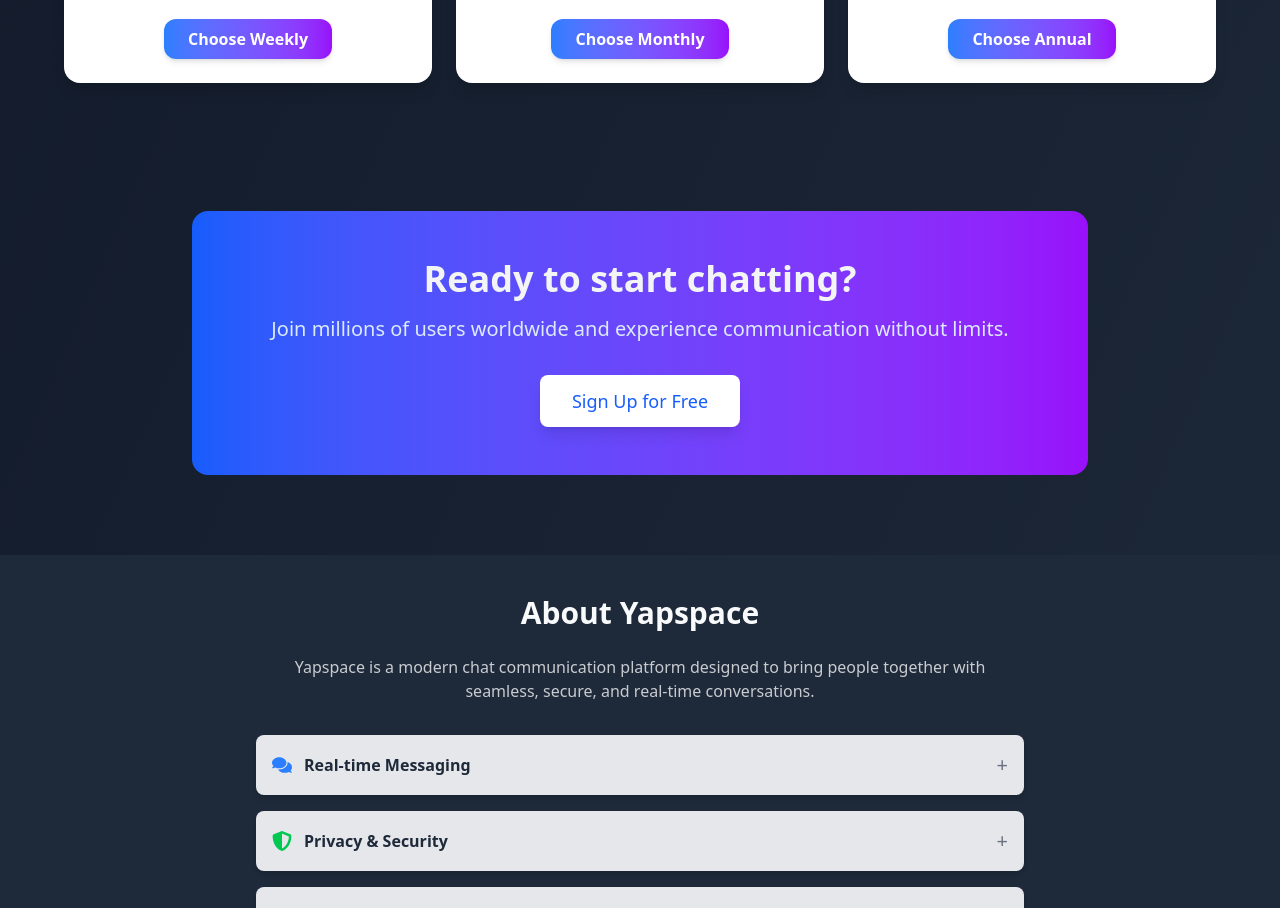
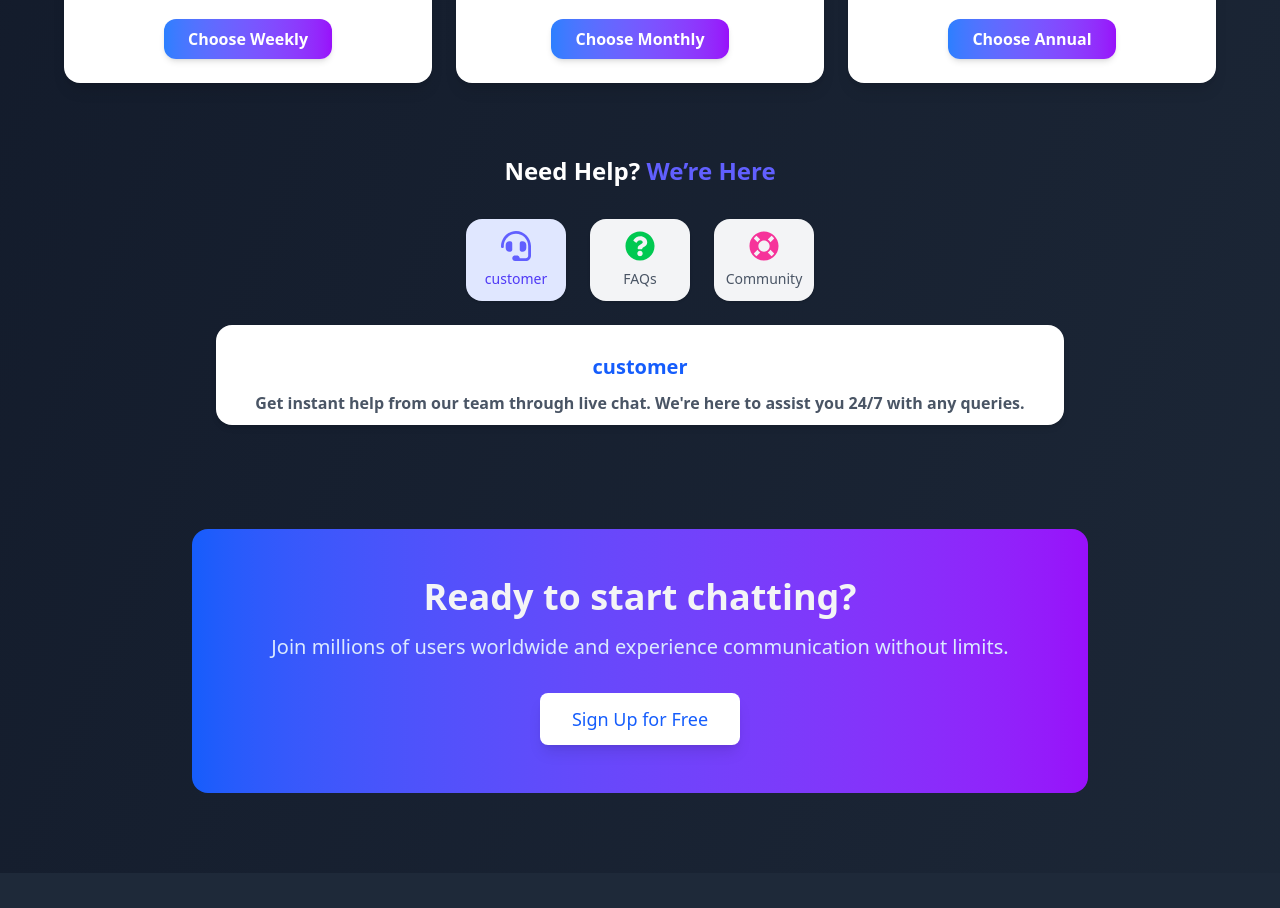
Before and after one commit to bigyandulal2/chatApp, a React (Vite) app in the folder frontend/: page / in a window 1280 px wide. Shown: the part 1523-2431 px from the top of the page. Built offline with nearby package versions, Linux system fonts and the light colour scheme; no server answers.

Commit message:
updating the room expired

```diff
--- a/frontend/src/css/ChatMessageLayout.css
+++ b/frontend/src/css/ChatMessageLayout.css
@@ -1 +1,21 @@
-/* screen component here design */
+/* chat sidebar header */
+
+/* #chatsidebar-header:hover::after{
+   content: "chat";
+
+} */
+
+#chatsidebar-chat:hover::after{
+   content: "chat";
+   height: 20px;
+   width: 40px;
+   background-color: white;
+
+}
+
+#chatsidebar-people{
+
+}
+#chatsidebar-setting{
+
+}
--- a/frontend/src/pages/Home.jsx
+++ b/frontend/src/pages/Home.jsx
@@ -6,6 +6,7 @@ import CTA from "../section/home/CTA";
 import Footer from "../section/home/Footer";
 import Pricing from "../section/home/Pricing";
 import About from "../section/home/About";
+import Support from "../section/home/Support";
 export default function Home() {
   const [scrolled, setScrolled] = useState(false);
 
@@ -29,6 +30,7 @@ export default function Home() {
       <Hero />
       <Features />
       <Pricing />
+      <Support/>
       <CTA />
       <About />
       <Footer />
--- a/frontend/src/section/chatmessagelayout/ChatSidebar.jsx
+++ b/frontend/src/section/chatmessagelayout/ChatSidebar.jsx
@@ -47,10 +47,10 @@ export default function ChatRoom() {
     <div className={` ${isExpanded ? " col-span-12 md:col-span-1":"col-span-12 md:col-span-3"}  bg-gray-900 md:h-auto flex  text-white`}>
       <section className="flex-1 flex flex-col h-auto md:h-screen">
         {/* Tabs */}
-        <div className={`flex ${isExpanded && "md:flex-col h-full items-center justify-center "}  items-center border-b border-gray-700 bg-gray-800 text-sm md:text-base justify-evenly w-full`}>
-          <button className={` ${isExpanded && "items-center"}flex-1 py-3  hover:text-blue-400  ${selected==="chat" ? "border-b-2 border-blue-400 text-blue-600":"text-gray-400"} font-semibold flex`} onClick={handleChat}><IoChatboxEllipses size={30}/></button>
-          <button className={`${isExpanded && "items-center"}flex-1 py-3  hover:text-blue-400 ${selected==="people" ? "border-b-2 border-blue-400 text-blue-600":"text-gray-400"} flex justify-center text-[20px]`} onClick={handlePeople}><IoPeople size={30}/></button>
-          <button className={`${isExpanded && "items-center"}flex-1 py-3  hover:text-blue-400 ${selected==="setting" ? "border-b-2 border-blue-400 text-blue-600":"text-gray-400"} flex justify-center`} onClick={handleSetting}><IoSettingsOutline size={30}/></button>
+        <div className={`flex ${isExpanded && "md:flex-col h-full items-center justify-center "}  items-center border-b border-gray-700 bg-gray-800 text-sm md:text-base justify-evenly w-full`} id="chatsidebar-header">
+          <button className={` ${isExpanded && "items-center"}flex-1 py-3  hover:text-blue-400  ${selected==="chat" ? "border-b-2 border-blue-400 text-blue-600":"text-gray-400"} font-semibold flex`} onClick={handleChat}><IoChatboxEllipses size={30} id="chatsidebar-chat"/></button>
+          <button className={`${isExpanded && "items-center"}flex-1 py-3  hover:text-blue-400 ${selected==="people" ? "border-b-2 border-blue-400 text-blue-600":"text-gray-400"} flex justify-center text-[20px]`} onClick={handlePeople}><IoPeople size={30} id="chatsidebar-people"/></button>
+          <button className={`${isExpanded && "items-center"}flex-1 py-3  hover:text-blue-400 ${selected==="setting" ? "border-b-2 border-blue-400 text-blue-600":"text-gray-400"} flex justify-center`} onClick={handleSetting}><IoSettingsOutline size={30} id="chatsidebar-setting"/></button>
         </div>
 
         {/* Chat Messages */}
--- a/frontend/src/section/home/Footer.jsx
+++ b/frontend/src/section/home/Footer.jsx
@@ -66,14 +66,14 @@ export default function Footer() {
             X
           </a>
           <a
-            href="https://www.linkedin.com/in/bigyan-dulal-84548b302/"
+            href="https://www.facebook.com/ananta.lawati.1?rdid=MdRrwcQBbQ6rgRYz&share_url=https%3A%2F%2Fwww.facebook.com%2Fshare%2F15ijNUxoGA%2F#"
             className="text-gray-400 hover:text-white transition-colors"
             target="blank"
           >
             Facebook
           </a>
           <a
-            href="https://www.linkedin.com/in/bigyan-dulal-84548b302/"
+            href="https://www.instagram.com/ananta_lawati_limbu_?igsh=eWxocnpyYTZ5c29x"
             className="text-gray-400 hover:text-white transition-colors"
             target="blank"
           >
--- a/frontend/src/section/home/NavBar.jsx
+++ b/frontend/src/section/home/NavBar.jsx
@@ -55,7 +55,7 @@ export default function NavBar({ scrolled }) {
           Pricing
         </motion.a>
         <motion.a
-          href="#"
+          href="#support"
           className="font-medium hover:text-blue-400 transition-colors"
           whileHover={{ scale: 1.1 }}
         >
--- /dev/null
+++ b/frontend/src/section/home/Support.jsx
@@ -0,0 +1,80 @@
+import React, { useState } from "react";
+import { motion, AnimatePresence } from "framer-motion";
+import { FaHeadset, FaQuestionCircle, FaLifeRing } from "react-icons/fa";
+
+const supportData = [
+  {
+    id: 1,
+    icon: <FaHeadset className="text-indigo-500 text-3xl" />,
+    title: "customer",
+    description:
+      "Get instant help from our team through live chat. We're here to assist you 24/7 with any queries.",
+  },
+  {
+    id: 2,
+    icon: <FaQuestionCircle className="text-green-500 text-3xl" />,
+    title: "FAQs",
+    description:
+      "Browse through our frequently asked questions to quickly find solutions to common problems.",
+  },
+  {
+    id: 3,
+    icon: <FaLifeRing className="text-pink-500 text-3xl" />,
+    title: "Community",
+    description:
+      "Join our community forum to connect, share tips, and learn from other users just like you.",
+  },
+];
+
+export default function SupportSection() {
+  const [activeId, setActiveId] = useState(1);
+
+  return (
+    <div className="w-full max-w-4xl mx-auto p-6" id="support">
+      <h2 className="text-2xl font-bold text-center text-white mb-8">
+        Need Help? <span className="text-indigo-500">We’re Here</span>
+      </h2>
+
+      <div className="flex justify-center  gap-6 mb-6">
+        {supportData.map((item) => (
+          <button
+            key={item.id}
+            onClick={() => setActiveId(item.id)}
+            className={`flex flex-col items-center gap-2 px-4 w-[100px] py-3 rounded-2xl shadow-sm transition text-center
+            ${
+              activeId === item.id
+                ? "bg-indigo-100 text-indigo-600"
+                : "bg-gray-100 text-gray-600 hover:bg-gray-200"
+            }`}
+          >
+            {item.icon}
+            <span className="text-sm font-medium">{item.title}</span>
+          </button>
+        ))}
+      </div>
+
+      <div className="relative min-h-[100px]">
+        <AnimatePresence mode="wait">
+          {supportData
+            .filter((item) => item.id === activeId)
+            .map((item) => (
+              <motion.div
+                key={item.id}
+                initial={{ opacity: 0, y: 20 }}
+                animate={{ opacity: 1, y: 0 }}
+                exit={{ opacity: 0, y: -20 }}
+                transition={{ duration: 0.5, ease: "easeInOut" }}
+                className="absolute inset-0 flex flex-col items-center justify-center bg-white rounded-2xl shadow-md p-6"
+              >
+                {item.icon}
+                <h3 className="text-lg font-bold mt-4 text-[20px] text-blue-600">
+                  {item.title}
+                </h3>
+                <p className="text-gray-600 text-center mt-2 font-semibold">{item.description}</p>
+              </motion.div>
+            ))}
+        </AnimatePresence>
+      </div>
+    </div>
+  );
+}
```
Also changed, not shown: 1 other file (tests, documents, lock files or other folders).
